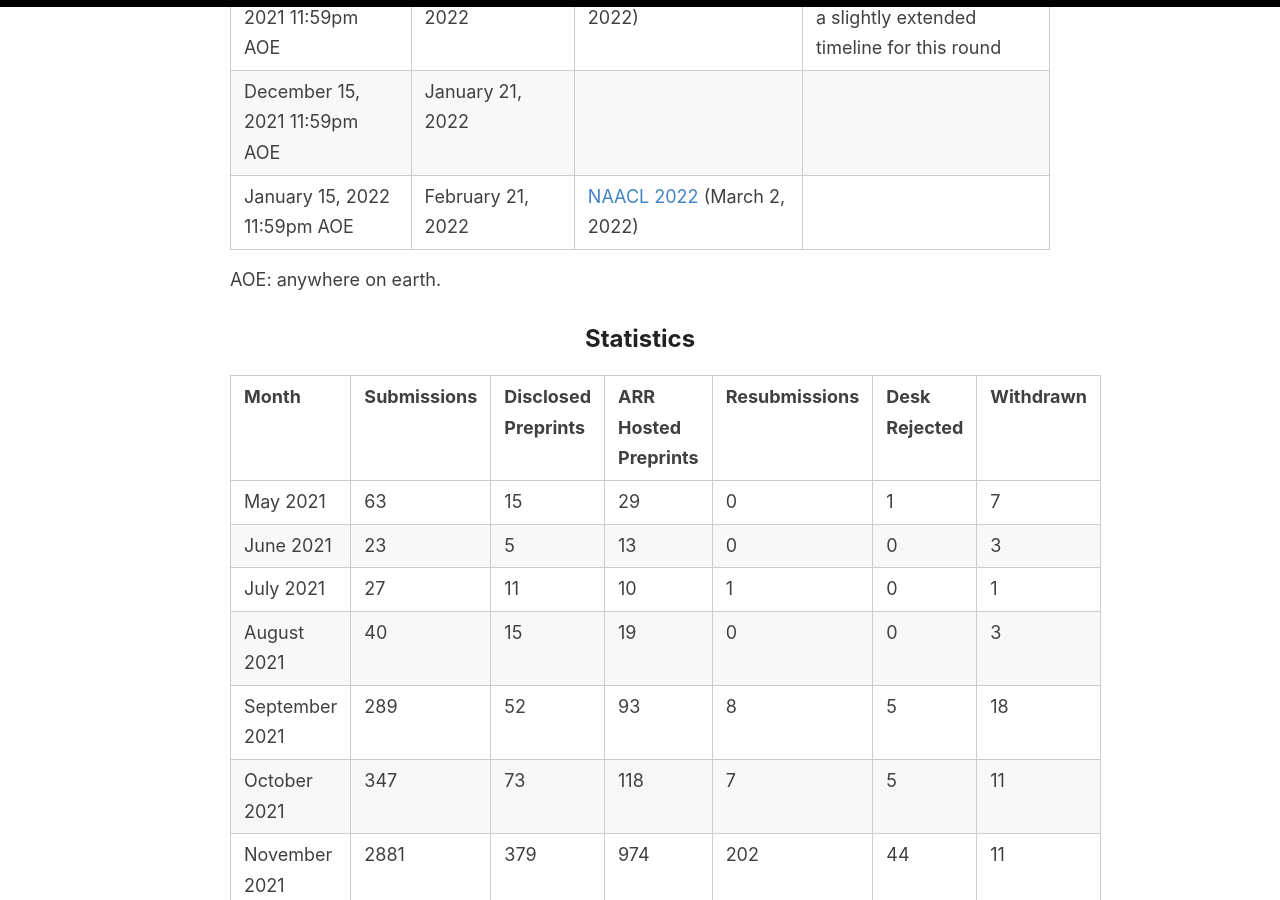
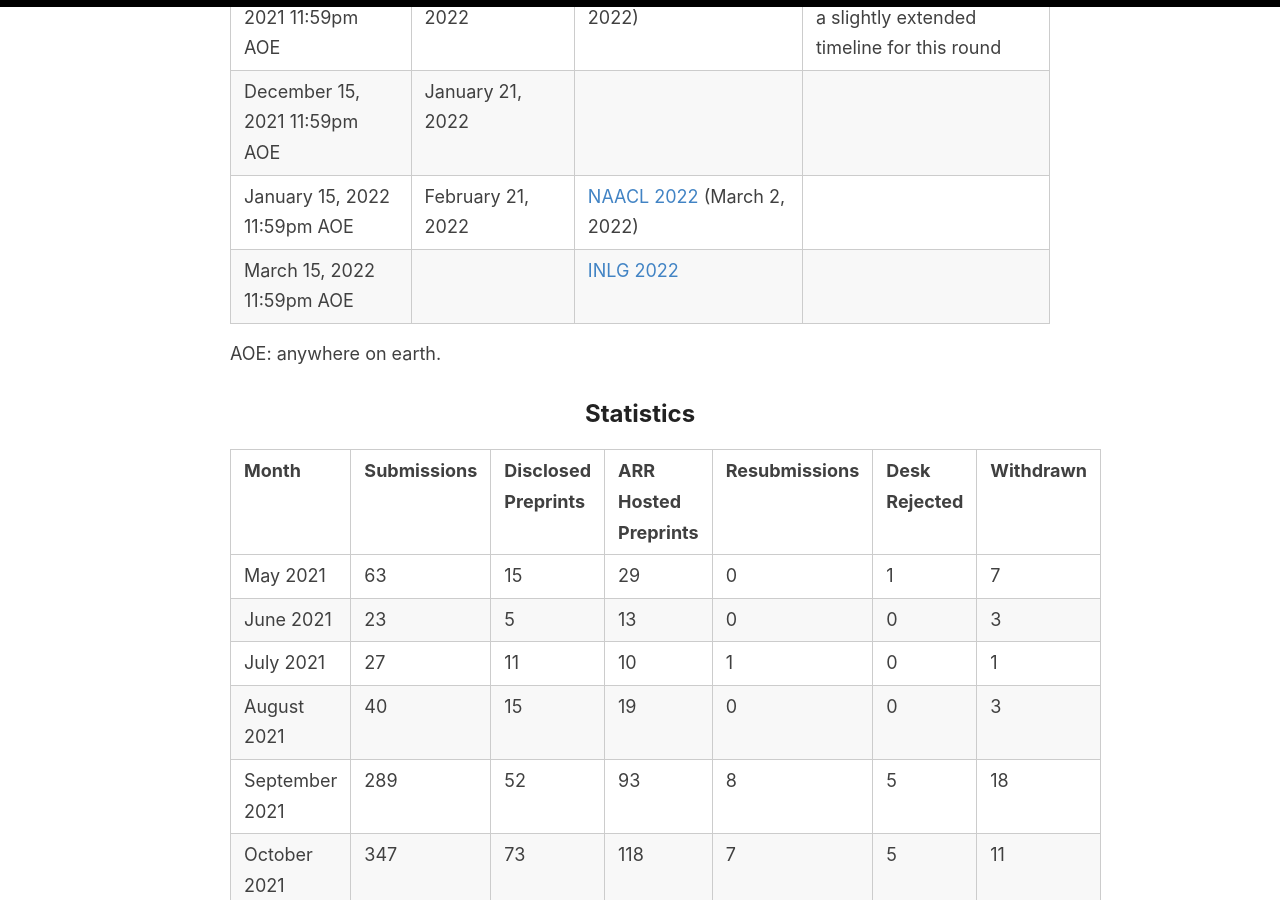
Before and after one commit to amitmerchant1990/reverie, a Jekyll site: the page built from dates.md, in a window 1280 px wide and 900 px high, scrolled down 2456 px. Built offline with Jekyll 4.4.1, drawn with Linux system fonts in a browser that asks for light colours.

Commit message:
Update dates.md

```diff
--- a/dates.md
+++ b/dates.md
@@ -45,6 +45,7 @@ Current publication venues participating in ARR are listed below. If you represe
 | November 15, 2021 11:59pm AOE | January 10, 2022 | [ACL 2022](https://www.2022.aclweb.org/) (Jan 15, 2022) | Please note there will be a slightly extended timeline for this round |
 | December 15, 2021 11:59pm AOE | January 21, 2022 | | |
 | January 15, 2022 11:59pm AOE | February 21, 2022 | [NAACL 2022](https://2022.naacl.org/) (March 2, 2022) | |
+| March 15, 2022 11:59pm AOE | | [INLG 2022](https://inlgmeeting.github.io) | |
 
 AOE: anywhere on earth.
 
```
